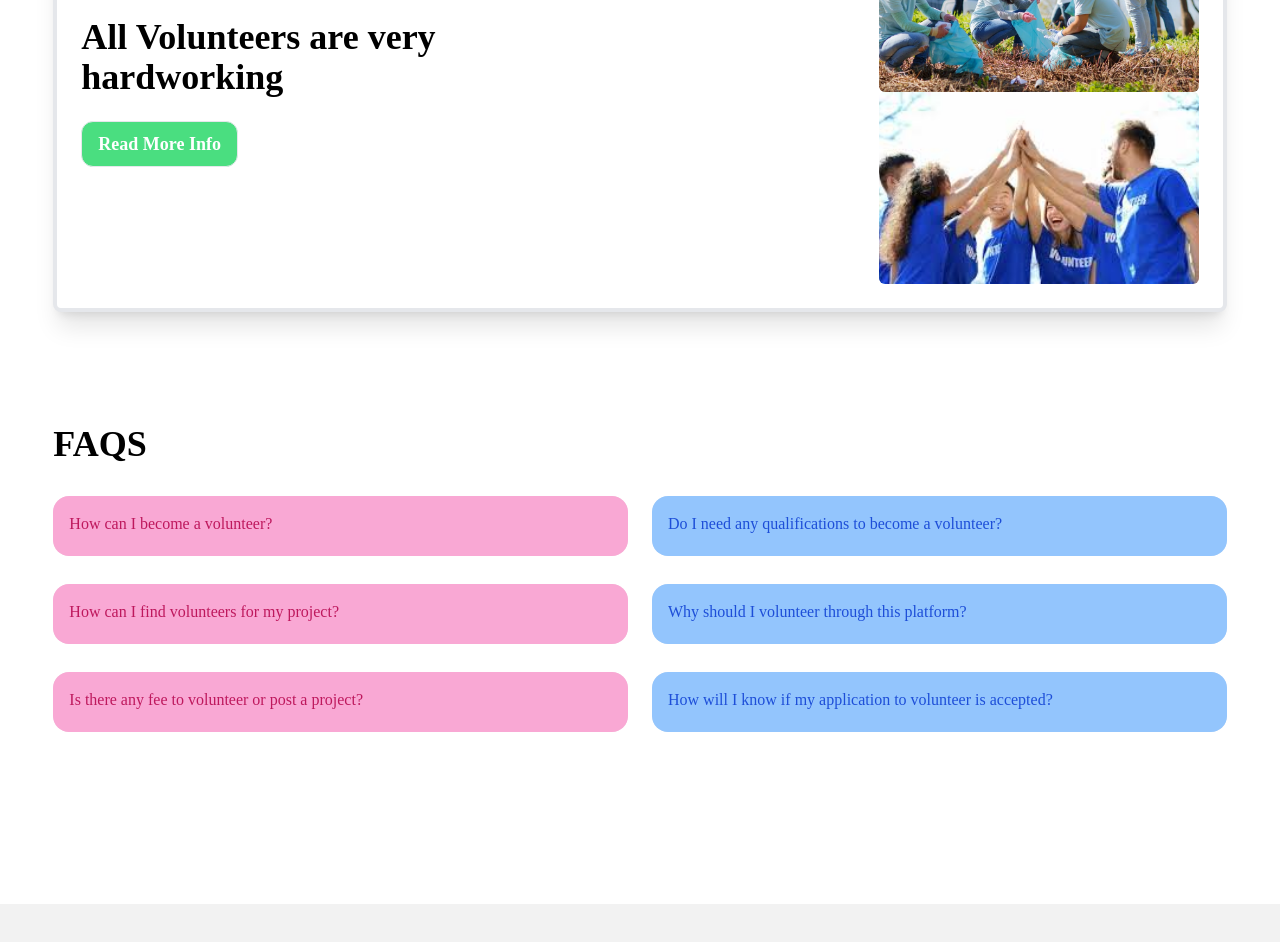
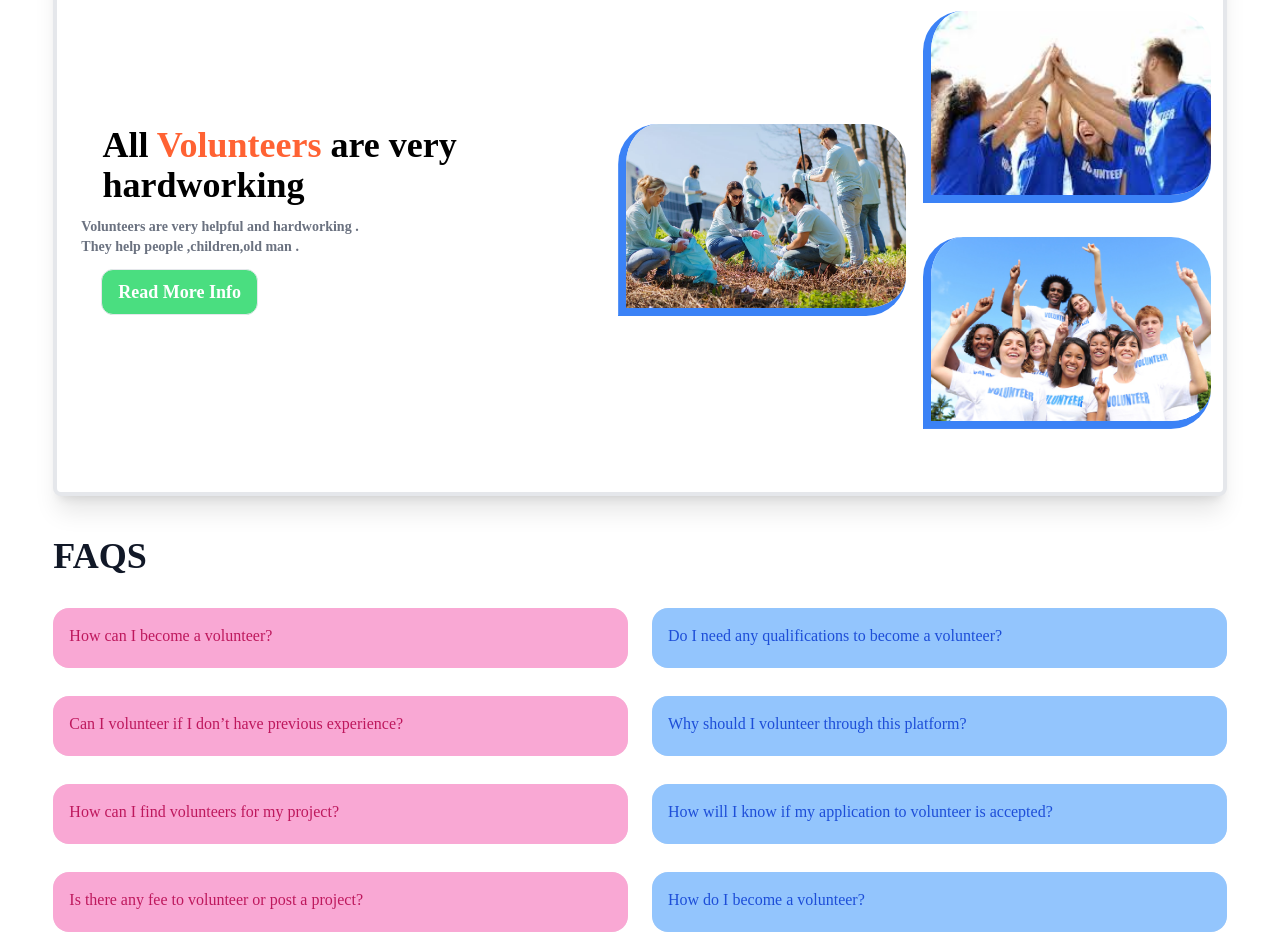
Before and after one commit to Easha-gif/volunteer-client, a React (Vite) app: page / in a window 1280 px wide. Shown: the part 1240-2182 px from the top of the page. Built offline with nearby package versions, Linux system fonts and the light colour scheme; no server answers; a web font is replaced by a local one.

Commit message:
animation done

```diff
--- a/package.json
+++ b/package.json
@@ -16,6 +16,7 @@
     "localforage": "^1.10.0",
     "lottie-react": "^2.4.0",
     "match-sorter": "^8.0.0",
+    "motion": "^11.15.0",
     "react": "^18.3.1",
     "react-datepicker": "^7.5.0",
     "react-dom": "^18.3.1",
--- a/src/components/AddPost.jsx
+++ b/src/components/AddPost.jsx
@@ -30,7 +30,7 @@ const navigate = useNavigate()
             category, location, need, deadline, userEmail, userName ,userPhoto}
 
 try{
-    await axios.post(`${import.meta.env.VITE_APIHOST}/addPost`,addInfo)
+    await axios.post(`${import.meta.env.VITE_APIHOST}/addPost`,addInfo,{withCredentials:true})
     Swal.fire({
         position: "top-end",
         icon: "success",
--- a/src/components/pages/AllPosts.jsx
+++ b/src/components/pages/AllPosts.jsx
@@ -40,10 +40,10 @@ const handleCardLayout = ()=>{
     return (
        <div>
         <Helmet title="Volunteer | All Posts"></Helmet>
-    <div className="flex flex-col lg:flex-row gap-8 items-center">
-    <div><h1 className={`${theme?"text-white text-4xl font-bold py-10":"text-4xl text-gray-900 font-bold py-10"}`}>All Volunteer Need Posts</h1></div>
+    <div className="flex flex-col lg:flex-row gap-8 justify-evenly items-center bg-white shadow-xl p-3 rounded-lg mb-5">
+    <div><h1 className={`${theme?"text-white text-3xl font-bold":"text-3xl text-gray-900 font-bold"}`}>All Volunteer Need Posts</h1></div>
         <div className="flex items-center w-1/2">
-                            <input type="text" onChange={(e)=>setSearch(e.target.value)} placeholder="Search" name="search" className="input input-bordered w-1/2" required />
+                            <input type="text" onChange={(e)=>setSearch(e.target.value)} placeholder="Search" name="search" className="input input-bordered w-1/2"/>
                        <button className="text-white text-base  bg-slate-800 px-6 py-3 rounded-lg">Search</button>
                         </div>
                         <div><button onClick={handleCardLayout}><TfiLayoutGrid4 className={`${layout?"text-3xl text-gray-600 mr-3":"text-3xl text-blue-600 mr-3"}`}/></button>
--- a/src/components/pages/Details.jsx
+++ b/src/components/pages/Details.jsx
@@ -1,13 +1,15 @@
 import axios from "axios";
 import { format } from "date-fns";
-import { useEffect, useState } from "react";
+import { useContext, useEffect, useState } from "react";
 import { Helmet } from "react-helmet";
 import { Link, Navigate, useNavigate, useParams } from "react-router-dom";
 import { FaLocationDot } from "react-icons/fa6";
 import toast from "react-hot-toast";
+import { AuthContext } from "./AuthProvider";
 
 const Details = () => {
     const [sortPost , setSortPost] =useState([])
+    const{user}=useContext(AuthContext)
 const navigate = useNavigate()
 const{id}=useParams()
     useEffect(()=>{
--- a/src/components/pages/ExtraSection.jsx
+++ b/src/components/pages/ExtraSection.jsx
@@ -1,27 +1,51 @@
 import middle1 from '../../assets/middle1.jpg'
 import middle2 from '../../assets/alt1.jpg'
+import middle3 from '../../assets/middle2.jpg'
+import { motion } from "motion/react"
+import { easeOut } from 'motion';
+import { useContext } from 'react';
+import { AuthContext } from './AuthProvider';
+const ExtraSection = () => {
+const {theme}=useContext(AuthContext)
 
-const ExtraSection = () => {
     return (
        <div>
-         <div className='flex flex-col lg:flex-row justify-between items-center bg-white shadow-xl mt-10 border-4 rounded-lg p-6'>
+         <div className='flex flex-col lg:flex-row justify-between items-center bg-white shadow-xl mt-28 border-4 rounded-lg px-3 py-20'>
             <div>
-<h1 className='text-black text-4xl font-bold mb-6'> All Volunteers are very <br></br> hardworking</h1>
-<p></p>
-<button className='text-white bg-green-400 rounded-xl text-lg font-bold py-2 px-4 border'>Read More Info</button>
+<motion.h1 animate={{x:50}}
+transition={{duration:2 ,delay:1,repeat:Infinity ,ease:easeOut}}
+ className='text-black text-4xl font-bold mb-3'
+ > All <motion.span animate={{color :['#33ffe3','#ecff33','#ff6133']}}
+ transition={{duration:1.5 , repeat:Infinity}}
+ >Volunteers</motion.span> are very <br></br> hardworking</motion.h1>
+<p className='text-sm text-gray-500 font-bold ml-3 mb-3'>Volunteers are very helpful and hardworking .<br></br>They help people ,children,old man .</p>
+<button className='text-white bg-green-400 rounded-xl text-lg font-bold py-2 px-4 border ml-8'>Read More Info</button>
             </div>
+            <div className='flex items-center'>
             <div>
-            <div>
-                <img className='w-80 h-48 rounded-md object-cover' src={middle1} alt="" />
+                <motion.img
+                animate={{ x:[ 0, -30, 0] }}
+                transition={{ duration: 15 ,delay:3, repeat:Infinity}}
+                className='w-72 h-48 border-l-8 border-b-8 border-blue-500 rounded-t-[40px]  rounded-br-[40px] object-cover' src={middle1} alt="" />
             </div>
-            <div>
-                <img className='w-80 h-48 rounded-md object-cover' src={middle2} alt="" />
-            </div>
+
+               <div>
+               <motion.img
+               animate={{ y:[ 0, -30, 0] }}
+               transition={{ duration: 15 ,delay:3, repeat:Infinity}}
+               className='w-72 h-48 border-l-8 border-b-8 border-blue-500 rounded-t-[40px]  rounded-br-[40px] object-cover' src={middle2} alt="" />
+
+          <motion.img
+           animate={{ y:[ 0, 30, 0] }}
+           transition={{ duration: 15,delay:3 ,repeat:Infinity}}
+          className='w-72 h-48 border-l-8 border-b-8 border-blue-500 rounded-t-[40px]  rounded-br-[40px] object-cover' src={middle3} alt="" />
+
+               </div>
             </div>
         </div>
 
 <div>
-    <h1 className='text-4xl text-black font-bold mt-28 mb-8'>FAQS</h1>
+    <h1 className={`${theme?"text-white text-4xl font-bold pt-12 mb-16":"text-4xl mb-8 text-gray-900 font-bold pt-10"}`}>FAQS</h1>
 <div className='flex flex-col lg:flex-row gap-6'>
     {/* 1 */}
   <div className='lg:w-1/2'>
@@ -34,6 +58,17 @@ const ExtraSection = () => {
   <div
     className="collapse-content bg-green-300 text-primary-content peer-checked:bg-green-300 peer-checked:text-green-800">
     <p>You can become a volunteer by visiting our "Be a Volunteer" page. Fill out the registration form and apply to projects that match your skills and interests.</p>
+  </div>
+</div>
+  <div className="bg-base-200 collapse mb-7">
+  <input type="checkbox" className="peer" />
+  <div
+    className="collapse-title bg-pink-300 text-pink-700 peer-checked:bg-green-300 peer-checked:text-green-800">
+  Can I volunteer if I don’t have previous experience?
+  </div>
+  <div
+    className="collapse-content bg-green-300 text-primary-content peer-checked:bg-green-300 peer-checked:text-green-800">
+    <p>Yes! Many of our opportunities welcome volunteers without prior experience. Look for beginner-friendly roles, and you'll receive guidance and training if needed.</p>
   </div>
 </div>
 {/* 2 */}
@@ -61,8 +96,9 @@ const ExtraSection = () => {
   </div>
 </div>
   </div>
+
+    {/* 4 */}
 <div className='lg:w-1/2'>
-    {/* 4 */}
 <div className="bg-base-200 collapse mb-7">
   <input type="checkbox" className="peer" />
   <div
@@ -98,6 +134,17 @@ const ExtraSection = () => {
     <p>Once you apply for a project, the project organizer will review your application. If accepted, you’ll receive an email notification with further details on how to get started.</p>
   </div>
 </div>
+<div className="bg-base-200 collapse mb-7">
+  <input type="checkbox" className="peer" />
+  <div
+    className="collapse-title bg-blue-300 text-blue-700 peer-checked:bg-red-200 peer-checked:text-red-600">
+   How do I become a volunteer?
+  </div>
+  <div
+    className="collapse-content bg-red-200 text-red-600 peer-checked:bg-red-200 peer-checked:text-red-600">
+    <p>Simply create an account on our website, browse available opportunities, and sign up for the ones you're interested in.</p>
+  </div>
+</div>
 </div>
 </div>
 </div>
--- a/src/components/pages/SliderSet.jsx
+++ b/src/components/pages/SliderSet.jsx
@@ -4,7 +4,8 @@ import { useContext, useEffect, useState } from "react";
 import { BsCalendarDate } from "react-icons/bs";
 import { Link } from "react-router-dom";
 import { AuthContext } from "./AuthProvider";
-
+import { motion } from "motion/react"
+import { easeOut } from 'motion';
 
 
 const SliderSet = () => {
@@ -30,7 +31,9 @@ const sortedDta = data.splice(0,6)
           <div className="text-center mt-10 mb-10"><h1 className={`${theme?"text-white text-4xl font-bold py-4":"text-4xl text-gray-700 font-bold py-4"}`}>Volunteer Needs Now Section</h1>
       <p className={`${theme?"text-sm text-gray-300 font-bold":"text-gray-600"}`}>Here the upcoming deadlines to volunteer needs</p></div>
 
-<button className="text-lg font-bold text-red-500 bg-red-300/40 rounded-2xl border px-9 py-4 text-center mb-16 flex gap-5">Upcoming Deadline Posts <span><BsCalendarDate className="text-3xl text-blue-400"/></span></button>
+<motion.button animate={{x:100}}
+transition={{duration:4 ,delay:2,repeat:Infinity ,ease:easeOut}}
+ className="text-lg font-bold text-red-500 bg-red-300/40 rounded-2xl border px-9 py-4 text-center mb-16 flex gap-5">Upcoming Deadline Posts <span><BsCalendarDate className="text-3xl text-blue-400"/></span></motion.button>
 
 <div className="grid grid-cols-1 md:grid-cols-2 lg:grid-cols-3 gap-5">
 {
--- a/src/main.jsx
+++ b/src/main.jsx
@@ -46,7 +46,7 @@ const router = createBrowserRouter([
       },
       {
         path:'/allPosts',
-        element:<AllPosts></AllPosts>,
+        element:<Private><AllPosts></AllPosts></Private>,
 
       },
       {
```
Also changed, not shown: 1 other file (tests, documents, lock files or other folders).
